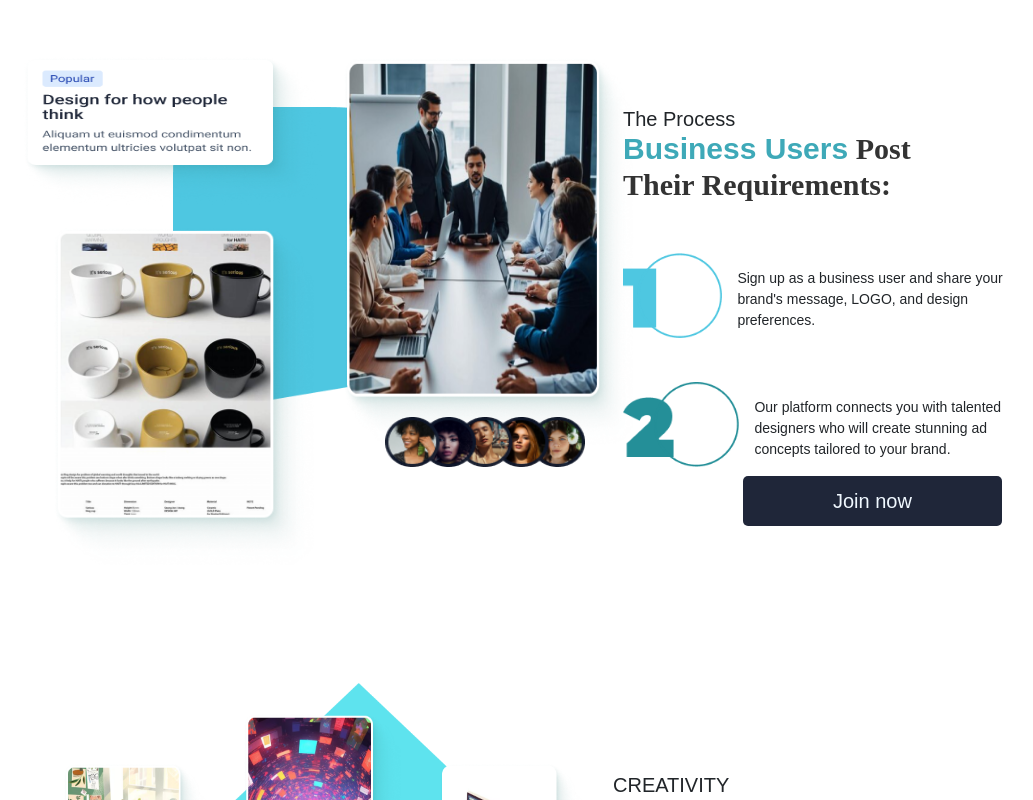
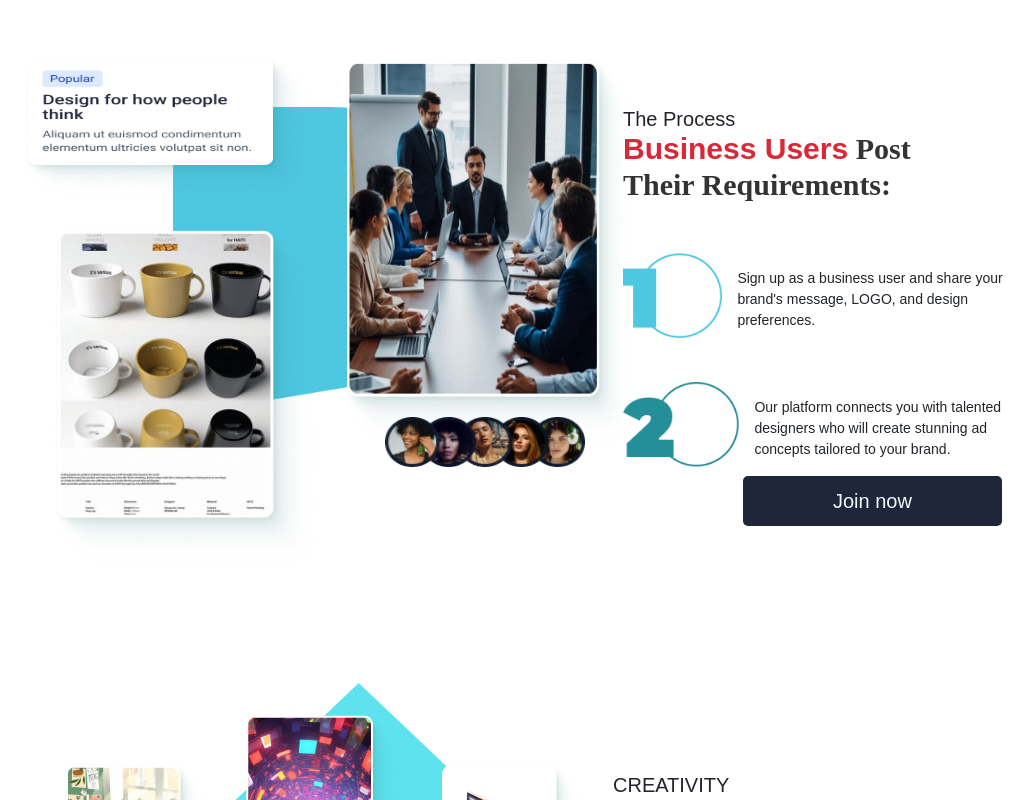
Before and after one commit to Sonu9670/AdjerryProject, a React (Create React App) app: page / in a window 1280 px wide. Shown: the part 1420-2220 px from the top of the page, without its empty margins (67-1100 px from the left). Built offline with nearby package versions, Linux system fonts and the light colour scheme.

Commit message:
file issue

```diff
--- a/src/Pages/Home.css
+++ b/src/Pages/Home.css
@@ -317,7 +317,7 @@ header h1{
  .sec-7{
     /* width: 100%; */
     height: 250px;
-    background-color:#3EA9B8;
+    background-color:#db2836;
     margin: 40px 0 0 0;
     padding-top:20px ;
     text-align: center;
@@ -409,7 +409,7 @@ footer hr{
     margin-left: 60px;
 }
 .spanhead{
-    color: #3EA9B8;
+    color: #db2836;
 }
 .distyle{
     font-size: 60px;
```
